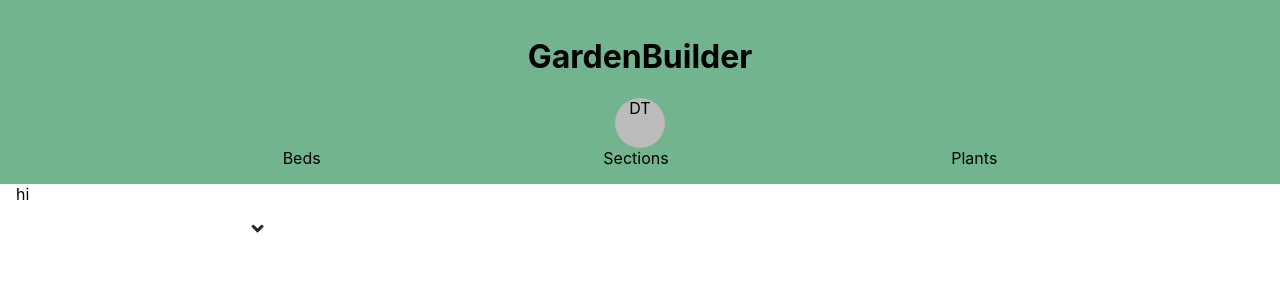
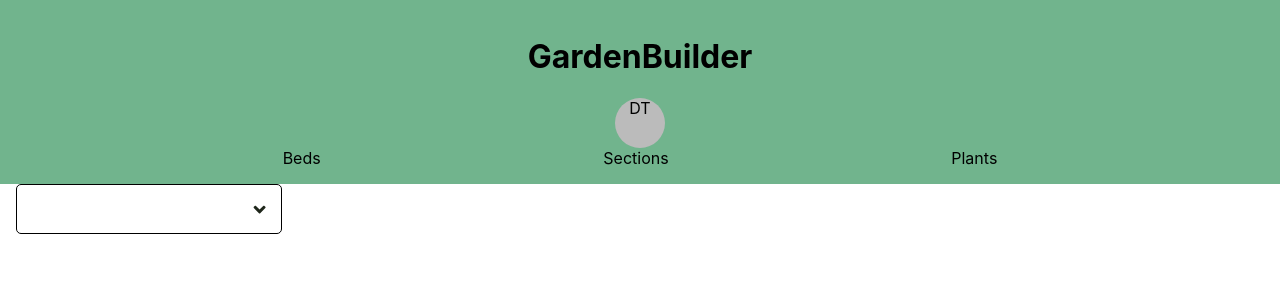
Before and after one commit to gardenbuilder-app/gardenbuilder-frontend, a React (Create React App) app: page / in a window 1280 px wide. Shown: the top 302 px of the page. Built offline with nearby package versions, Linux system fonts and the light colour scheme; no server answers.

Commit message:
added black border to input element

```diff
--- a/src/components/Input.js
+++ b/src/components/Input.js
@@ -7,8 +7,7 @@ const StyledInput = styled.input`
   font-family: inherit;
   font-size: 100%;
   height: 3rem;
-  border: none;
-  border-image-width: 0;
+  border: 1px solid black;
   border-radius: 5px;
   box-shadow: none !important;
   -webkit-box-shadow: none !important;
--- a/src/pages/Login.js
+++ b/src/pages/Login.js
@@ -9,7 +9,6 @@ const StyledForm = styled.form`
 export function Login () {
   return (
     <StyledForm >
-      <div>hi</div>
       <Input />
     </StyledForm>
   )
```
